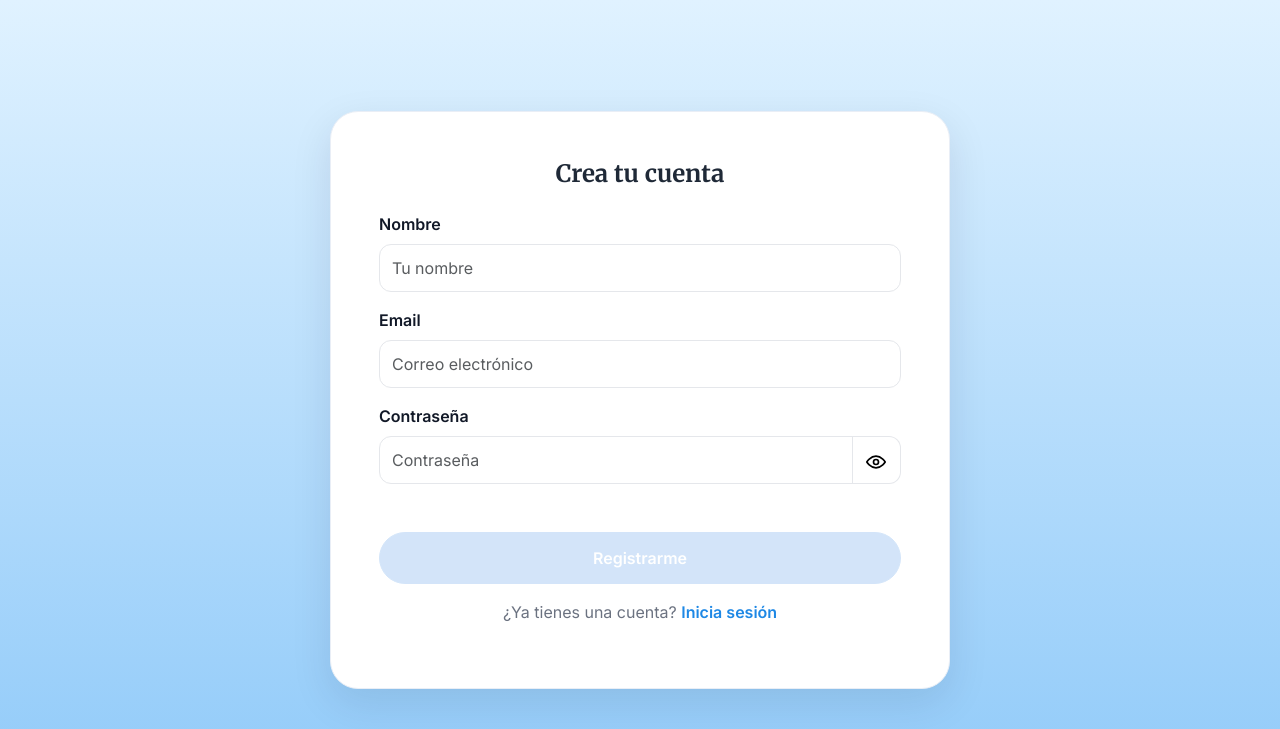
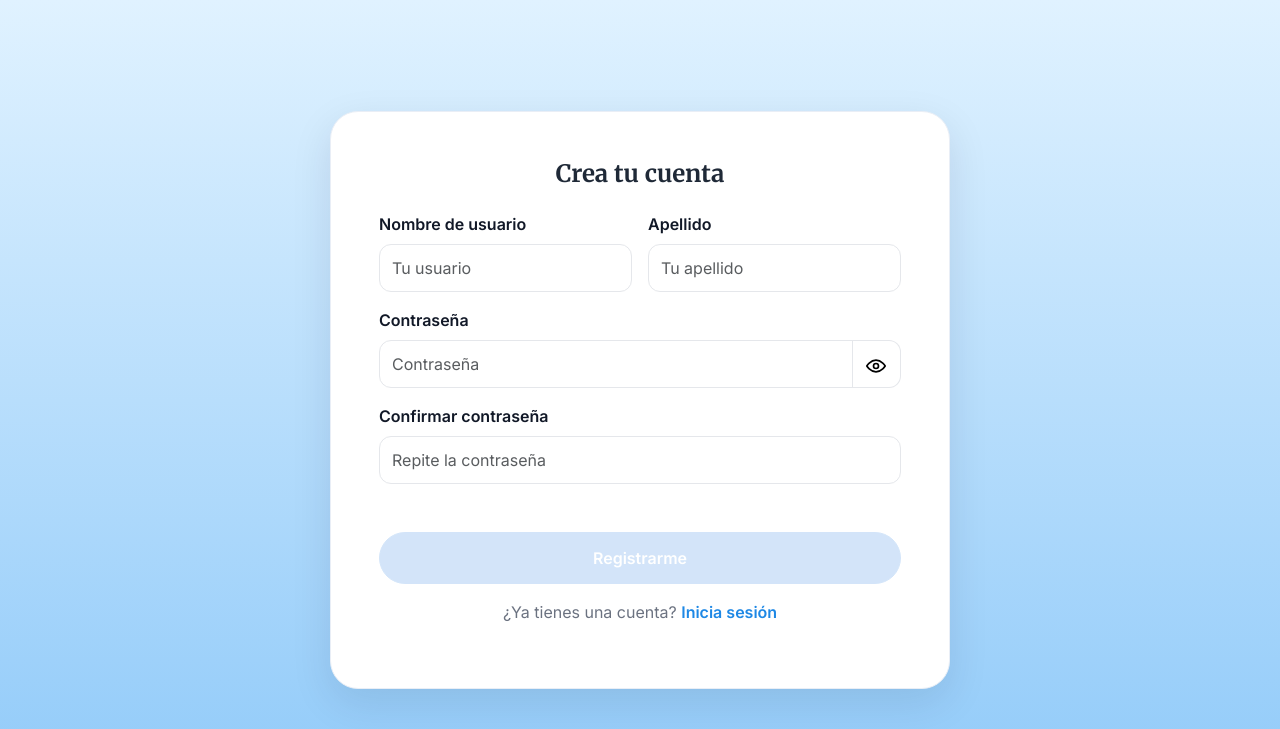
Before and after one commit to MirellaYuriko1/Tesis_clon, a Flask app: page /registro in a window 1280 px wide. Shown: the top 729 px of the page. Run offline with Flask 3, Linux system fonts and the light colour scheme.

Commit message:
Actualizacion registro

```diff
--- a/templates/registro.html
+++ b/templates/registro.html
@@ -89,21 +89,21 @@
       {% endif %}
 
       <form id="registerForm" method="post" action="/registro" novalidate>
-        <!-- Nombre -->
-        <div class="mb-3">
-          <label for="nombre" class="form-label">Nombre</label>
-          <input id="nombre" name="nombre" type="text" class="form-control" placeholder="Tu nombre" required />
-          <div id="nombreError" class="field-error" aria-live="polite"></div>
+        <!-- Nombre de usuario + Apellido -->
+        <div class="row g-3 mb-3">
+          <div class="col-md-6">
+            <label for="nombre" class="form-label">Nombre de usuario</label>
+            <input id="nombre" name="nombre" type="text" class="form-control" placeholder="Tu usuario" required />
+            <div id="nombreError" class="field-error" aria-live="polite"></div>
+          </div>
+          <div class="col-md-6">
+            <label for="apellido" class="form-label">Apellido</label>
+            <input id="apellido" name="apellido" type="text" class="form-control" placeholder="Tu apellido" />
+          </div>
         </div>
 
-        <!-- Email -->
+        <!-- Contraseña -->
         <div class="mb-3">
-          <label for="email" class="form-label">Email</label>
-          <input id="email" name="email" type="email" class="form-control" placeholder="Correo electrónico" required />
-        </div>
-
-        <!-- Password -->
-        <div class="mb-2">
           <label for="password" class="form-label">Contraseña</label>
           <div class="input-group">
             <input id="password" name="password" type="password" class="form-control" placeholder="Contraseña" required />
@@ -114,6 +114,13 @@
               </svg>
             </button>
           </div>
+        </div>
+
+        <!-- Confirmar contraseña -->
+        <div class="mb-2">
+          <label for="confirm_password" class="form-label">Confirmar contraseña</label>
+          <input id="confirm_password" name="confirm_password" type="password" class="form-control" placeholder="Repite la contraseña" required />
+          <div id="confirmError" class="field-error" aria-live="polite"></div>
         </div>
 
         <!-- Botón -->
@@ -160,13 +167,13 @@
     (function(){
       const form = document.getElementById('registerForm');
       const nombre = document.getElementById('nombre');
-      const email = document.getElementById('email');
       const password = document.getElementById('password');
+      const confirm  = document.getElementById('confirm_password');
       const submitBtn = document.getElementById('submitBtn');
 
-      const emailRegex = /^[^\s@]+@[^\s@]+\.[^\s@]{2,}$/i;
+      const nombreError = document.getElementById('nombreError');
+      const confirmError = document.getElementById('confirmError');
 
-      const nombreError = document.getElementById('nombreError');
       function validateNombre(){
         const valor = nombre.value;
         if (valor.length === 0){
@@ -194,36 +201,44 @@
         return ok;
       }
 
-      function validateEmail(){
-        const ok = emailRegex.test(email.value.trim());
-        email.classList.toggle('is-valid', ok);
-        email.classList.toggle('is-invalid', !ok && email.value.length > 0);
-        return ok;
-      }
       function validatePassword(){
         const ok = password.value.trim().length > 0;
         password.classList.toggle('is-valid', ok);
         password.classList.toggle('is-invalid', !ok && password.value.length > 0);
         return ok;
       }
+
+      function validateConfirm(){
+        const filled = confirm.value.length > 0;
+        const same = confirm.value === password.value && password.value.length > 0;
+        confirm.classList.toggle('is-valid', same);
+        confirm.classList.toggle('is-invalid', filled && !same);
+        if (filled && !same){
+          confirmError.textContent = "Las contraseñas no coinciden.";
+          confirmError.classList.add('show');
+        } else {
+          confirmError.textContent = "";
+          confirmError.classList.remove('show');
+        }
+        return same;
+      }
+
       function updateSubmit(){
-        submitBtn.disabled = !(validateNombre() && validateEmail() && validatePassword());
+        submitBtn.disabled = !(validateNombre() && validatePassword() && validateConfirm());
       }
 
       nombre.addEventListener('input', updateSubmit);
-      email.addEventListener('input', updateSubmit);
       password.addEventListener('input', updateSubmit);
+      confirm.addEventListener('input', updateSubmit);
 
       form.addEventListener('submit', (e)=>{
-        if(!(validateNombre() && validateEmail() && validatePassword())){
+        if(!(validateNombre() && validatePassword() && validateConfirm())){
           e.preventDefault();
         }
       });
 
       updateSubmit();
     })();
-
-
   </script>
 
   {% if exito %}
@@ -231,8 +246,8 @@
     document.addEventListener('DOMContentLoaded', () => {
       const modal = new bootstrap.Modal(document.getElementById('okModal'));
       modal.show();
-    document.getElementById('goLogin').addEventListener('click', () => {
-      window.location.href = '/form_login';
+      document.getElementById('goLogin').addEventListener('click', () => {
+        window.location.href = '/form_login';
       });
     });
   </script>
```
